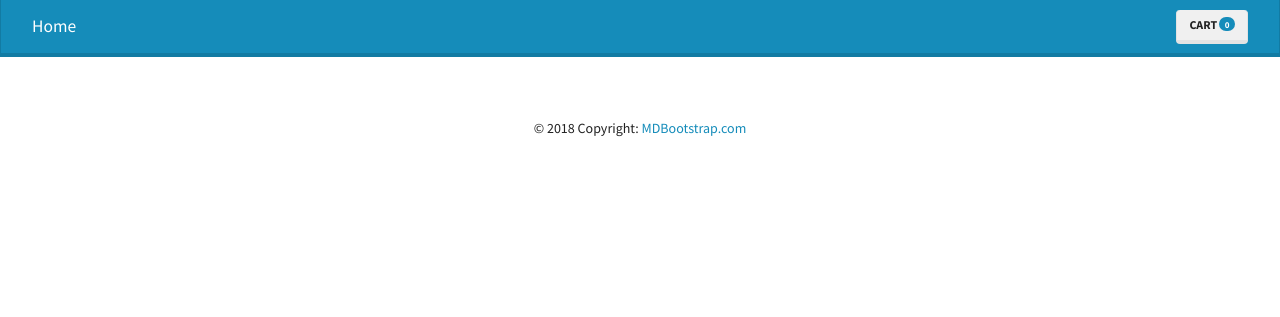
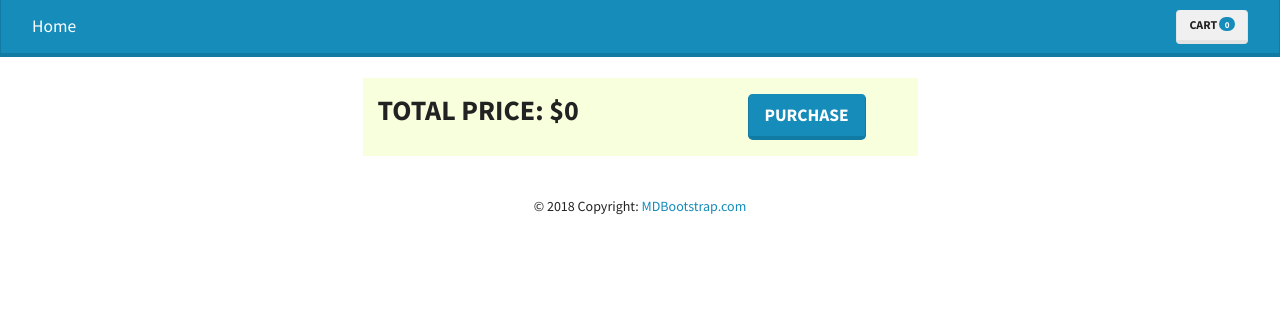
Before and after one commit to Genji-MS/NitW_Merch, a Flask app: page /store_cart in a window 1280 px wide. Shown: the top 317 px of the page. Run offline with Flask 2, Linux system fonts and the light colour scheme; data that the repository does not hold is empty; some libraries are stand-ins or nearby versions.

Commit message:
layout fixings, Store Cart displays Total, placeholder for purchase

```diff
--- a/app.py
+++ b/app.py
@@ -8,20 +8,22 @@ db = client.itemlist
 itemlist = db.itemlist
 #Initialize the cartlist DB, The user will be able to modify these entries.
 cartlist = db.cartlist
+#CHEAP FIX: initialize the cartlist as empty for each session
+cartlist.delete_many({})
 #Initialize the itemlist DB, The user will not have access to modify these entries.
-#KNOWN ISSUE: Because the itemlist DB _id's are dynamic, they will change every restart of the app
+#KNOWN ISSUE: Because the itemlist DB _id's are dynamic, they will change every restart of the app by doing the below
 #This means that they will be 'random' in the cartlist, and not found, when trying to add quantity to an item
 itemlist.delete_many({})
 itemlist.insert_many([
-    {'title':'Draven Blacktalon', 'desc_sm':'Naive, Nerdy, yet Kind.','desc_full':'Adult raven. Big dreamer who moved country to be with whom he thought would be his true love. Starving artist.','image_sm':'store_item_000_s.png', 'image_lg':'store_item_000_l.png', 'price':'55.00'},
-    {'title':'Ally Felli', 'desc_sm': 'Sad, Hot headed, and Stubborn.','desc_full':'Adult cat. Dreams of marriage and children. College drop out.','image_sm':'store_item_001_s.png', 'image_lg':'store_item_001_l.png', 'price':'55.00'},
-    {'title':'Faye Luscus', 'desc_sm':'Naive, Kind, yet Bossy.','desc_full': 'Young adult mouse. Struggling college student. Lives with demanding boyfriend.','image_sm':'store_item_002_s.png', 'image_lg':'store_item_002_l.png', 'price':'55.00'},
-    {'title':'Sketch', 'desc_sm':'Loner. Intelligent, and Creative','desc_full':'Adult bobcat. Genius college student. Moves around a lot.','image_sm':'store_item_003_s.png', 'image_lg':'store_item_003_l.png', 'price':'55.00'},
-    {'title':'Zethany Gomor', 'desc_sm':'Artistic, Intelligent, yet Emotional.','desc_full':'Young adult rabbit. Starving artist and college student. Lives with younger sister whom she supports independently.','image_sm':'store_item_004_s.png', 'image_lg':'store_item_004_l.png', 'price':'55.00'},
-    {'title':'Namrah Gomor', 'desc_sm':'Creative, Loner, and Soft spoken.','desc_full':'Teenage rabbit. Lonely high school student.','image_sm':'store_item_005_s.png', 'image_lg':'store_item_005_l.png', 'price':'55.00'},
-    {'title':'Tamizel Bezella', 'desc_sm':'Creative, Diva, and Bold.','desc_full':'Young adult goat. High school drop out. Moved states to marry and start a family with long distance boyfriend.','image_sm':'store_item_006_s.png', 'image_lg':'store_item_006_l.png', 'price':'55.00'},
-    {'title':'Sam Sun', 'desc_sm':'Jaded, Stubborn, yet Thoughtful.','desc_full':'Young adult dog. Gothic struggling artist with lots of pets.','image_sm':'store_item_007_s.png', 'image_lg':'store_item_007_l.png', 'price':'55.00'},
-    {'title':'James Laurens', 'desc_sm':'Kind, Caring, and Quirky.','desc_full':'Teenage bat. Hopeless romantic high school student.','image_sm':'store_item_008_s.png', 'image_lg':'store_item_008_l.png', 'price':'55.00'}
+    {'title':'Draven Blacktalon', 'desc_sm':'Naive, Nerdy, yet Kind.','desc_full':'Adult raven. Big dreamer who moved country to be with whom he thought would be his true love. Starving artist.','image_sm':'store_item_000_s.png', 'image_lg':'store_item_000_l.png', 'price':40.00},
+    {'title':'Ally Felli', 'desc_sm': 'Sad, Hot headed, and Stubborn.','desc_full':'Adult cat. Dreams of marriage and children. College drop out.','image_sm':'store_item_001_s.png', 'image_lg':'store_item_001_l.png', 'price':40.00},
+    {'title':'Faye Luscus', 'desc_sm':'Naive, Kind, yet Bossy.','desc_full': 'Young adult mouse. Struggling college student. Lives with demanding boyfriend.','image_sm':'store_item_002_s.png', 'image_lg':'store_item_002_l.png', 'price':50.00},
+    {'title':'Sketch', 'desc_sm':'Loner. Intelligent, and Creative','desc_full':'Adult bobcat. Genius college student. Moves around a lot.','image_sm':'store_item_003_s.png', 'image_lg':'store_item_003_l.png', 'price':60.00},
+    {'title':'Zethany Gomor', 'desc_sm':'Artistic, Intelligent, yet Emotional.','desc_full':'Young adult rabbit. Starving artist and college student. Lives with younger sister whom she supports independently.','image_sm':'store_item_004_s.png', 'image_lg':'store_item_004_l.png', 'price':60.00},
+    {'title':'Namrah Gomor', 'desc_sm':'Creative, Loner, and Soft spoken.','desc_full':'Teenage rabbit. Lonely high school student.','image_sm':'store_item_005_s.png', 'image_lg':'store_item_005_l.png', 'price':50.00},
+    {'title':'Tamizel Bezella', 'desc_sm':'Creative, Diva, and Bold.','desc_full':'Young adult goat. High school drop out. Moved states to marry and start a family with long distance boyfriend.','image_sm':'store_item_006_s.png', 'image_lg':'store_item_006_l.png', 'price':50.00},
+    {'title':'Sam Sun', 'desc_sm':'Jaded, Stubborn, yet Thoughtful.','desc_full':'Young adult dog. Gothic struggling artist with lots of pets.','image_sm':'store_item_007_s.png', 'image_lg':'store_item_007_l.png', 'price':50.00},
+    {'title':'James Laurens', 'desc_sm':'Kind, Caring, and Quirky.','desc_full':'Teenage bat. Hopeless romantic high school student.','image_sm':'store_item_008_s.png', 'image_lg':'store_item_008_l.png', 'price':40.00}
 ])
 
 app = Flask(__name__)
@@ -68,7 +70,11 @@ def store_purchase(itemlist_id):
 @app.route('/store_cart')#Note to self, everything is in templates, stop trying to call /templates/
 def cart_view_all():
     """View all items in users cart"""
-    return render_template('store_cart.html', itemlist=itemlist, cart=cartlist.count(), cartlist=cartlist.find())
+    total = 0
+    for item in cartlist.find():
+        total += int(item['price']) * int(item['quantity'])
+    print(f' Total: {total}')
+    return render_template('store_cart.html', itemlist=itemlist, cart=cartlist.count(), cartlist=cartlist.find(), total = total)
 
 @app.route('/store_cart/<cartitem_id>/delete', methods=['POST'])
 def store_delete(cartitem_id):
--- a/templates/index.html
+++ b/templates/index.html
@@ -9,5 +9,4 @@
         {% include 'partials/item.html' %}
     {% endfor %}
     </div>
-
 {% endblock %}
--- a/templates/store_cart.html
+++ b/templates/store_cart.html
@@ -6,4 +6,18 @@
     {% for item in cartlist %}
         {% include 'partials/cart.html' %}
     {% endfor %}
+    <div class="col-sm-6 col-md-6 col-xs-12 offset-3">
+        <div class="row" style="border:none; background:rgb(247, 255, 220);">
+            <div class="col-sm-8 col-md-8 col-xs-12">
+                <p style="font-size:13px; color:#03225C;"><strong><h2>TOTAL PRICE:  ${{ total }}</h2></strong></p>
+            </div>
+            <div class="col-sm-4 col-md-4 col-xs-12">
+                <p><form method="POST" action="/store_cart/purchase">
+                    <!-- pure HTML version <button type="submit">Delete</button>-->
+                    <input type = "hidden" name="_method" value="SUBMIT">
+                    <button class = "btn btn-primary btn-lg" type="submit">Purchase</button>
+                </form></p>
+            </div>
+        </div>
+    </div>
 {% endblock %}
--- a/templates/store_item.html
+++ b/templates/store_item.html
@@ -24,7 +24,7 @@
             <p class="font-weight-normal"><strong>Traits: </strong>{{ itemlist.desc_sm }}</p>
             <p class="font-weight-normal">Art by <a href="https://www.deviantart.com/xzethanyx"><strong>xZethanyx</strong></a></p>
             <hr class="my-4">
-            <p class="font=weight=normal"><strong>Price: $55.00</strong></p>
+            <p class="font=weight=normal"><strong>Price: ${{ itemlist.price }}</strong></p>
             <hr class="my-4">
             <a class="btn btn-primary btn-lg" href="{{ itemlist._id }}/purchase" role="button">Add to Cart</a>
             </div>
```
Also changed, not shown: templates/partials/cart.html (+5 -6 lines), templates/partials/item.html (+6 -3 lines).
